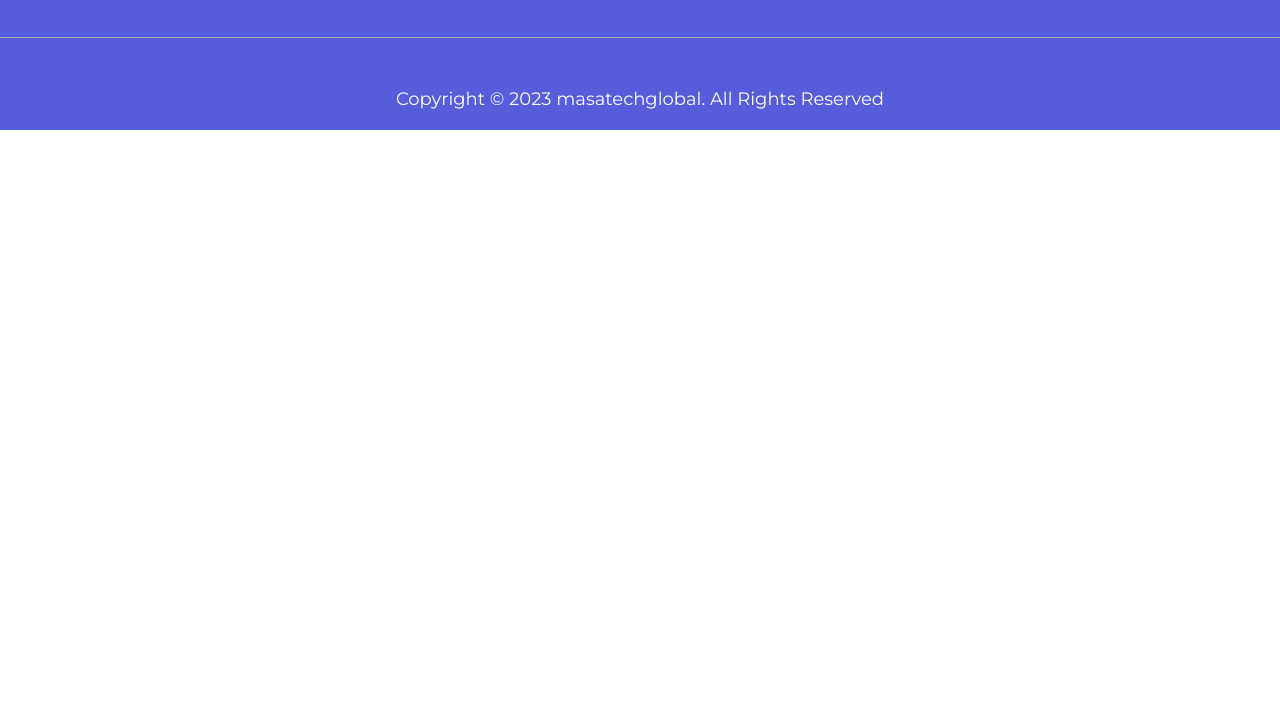
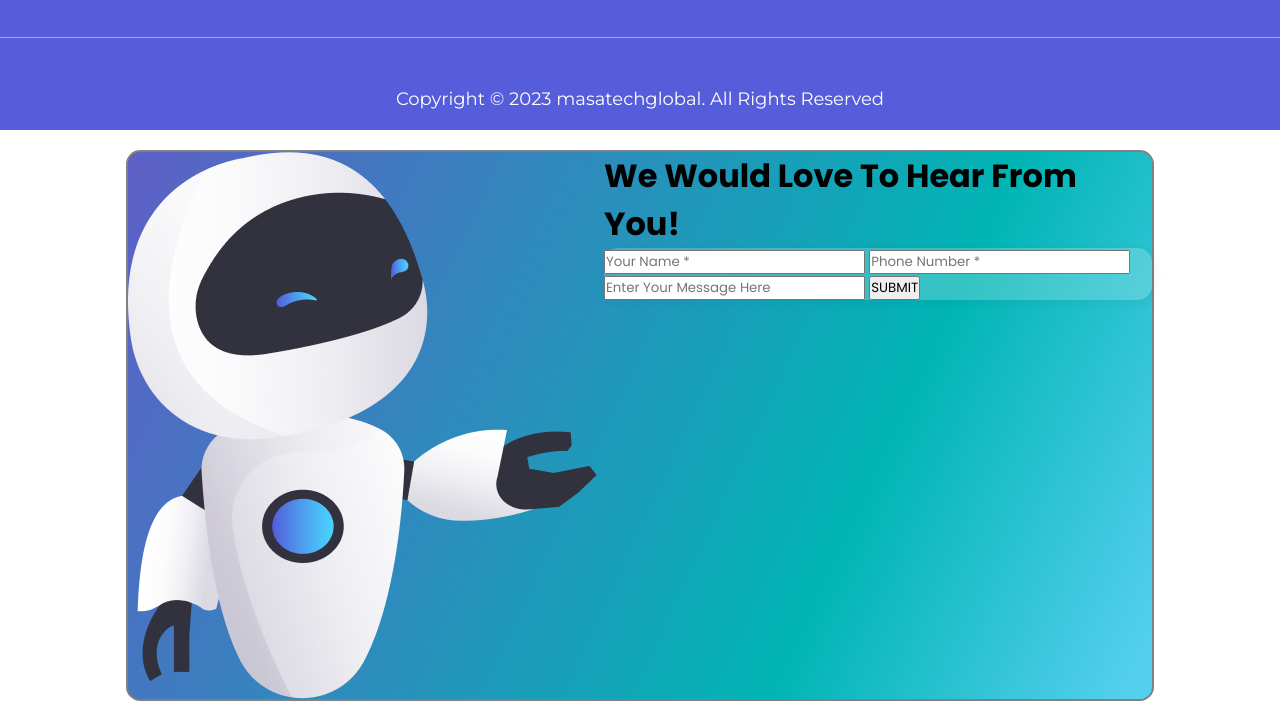
Before and after one commit to Abhinav068/masa-abhinav, a plain HTML site: page index.html in a window 1280 px wide. Shown: the part 7399-8120 px from the top of the page. Before the commit the page ends 7529 px from the top, so only its background shows below. Drawn offline with nearby package versions, Linux system fonts and the light colour scheme.

Commit message:
form created

```diff
--- a/index.html
+++ b/index.html
@@ -410,9 +410,7 @@
         </div>
     </div>
 
-    <div class="contact-section">
 
-    </div>
 
     <div class="footer-section">
         <div class="top">
@@ -439,9 +437,20 @@
         <div class="bottom">
             Copyright © 2023 masatechglobal. All Rights Reserved
         </div>
-        <div class="contact-section">
-
-        </div>
+    </div>
+    <div class="contact-section">
+       <img src="./assets/robot.png" alt="robo">
+       <div>
+        <h1>We Would Love To Hear From You!</h1>
+        <form>
+            <div>
+                <input type="text" placeholder="Your Name * " required>
+                <input type="text" placeholder="Phone Number *" required>
+            </div>
+            <input type="text" placeholder="Enter Your Message Here">
+            <input type="submit" value="SUBMIT">
+        </form>
+       </div>
     </div>
 
 
--- a/style.css
+++ b/style.css
@@ -818,3 +818,20 @@
     font-style: normal;
     font-weight: 400;
 }
+
+.contact-section {
+    width: 80%;
+    margin: 20px auto;
+    border: solid gray 2px;
+    background: linear-gradient(295deg, #54CFEE 2.3%, #00B5B4 29.86%, #605DC6 101.35%);
+    display: flex;
+    border-radius: 14.322px;
+}
+
+form {
+    border-radius: 14.322px;
+    background: rgba(255, 255, 255, 0.20);
+    box-shadow: 2.38694px 2.38694px 11.9347px 0px rgba(0, 0, 0, 0.05);
+}
+
+form>div {}
```
